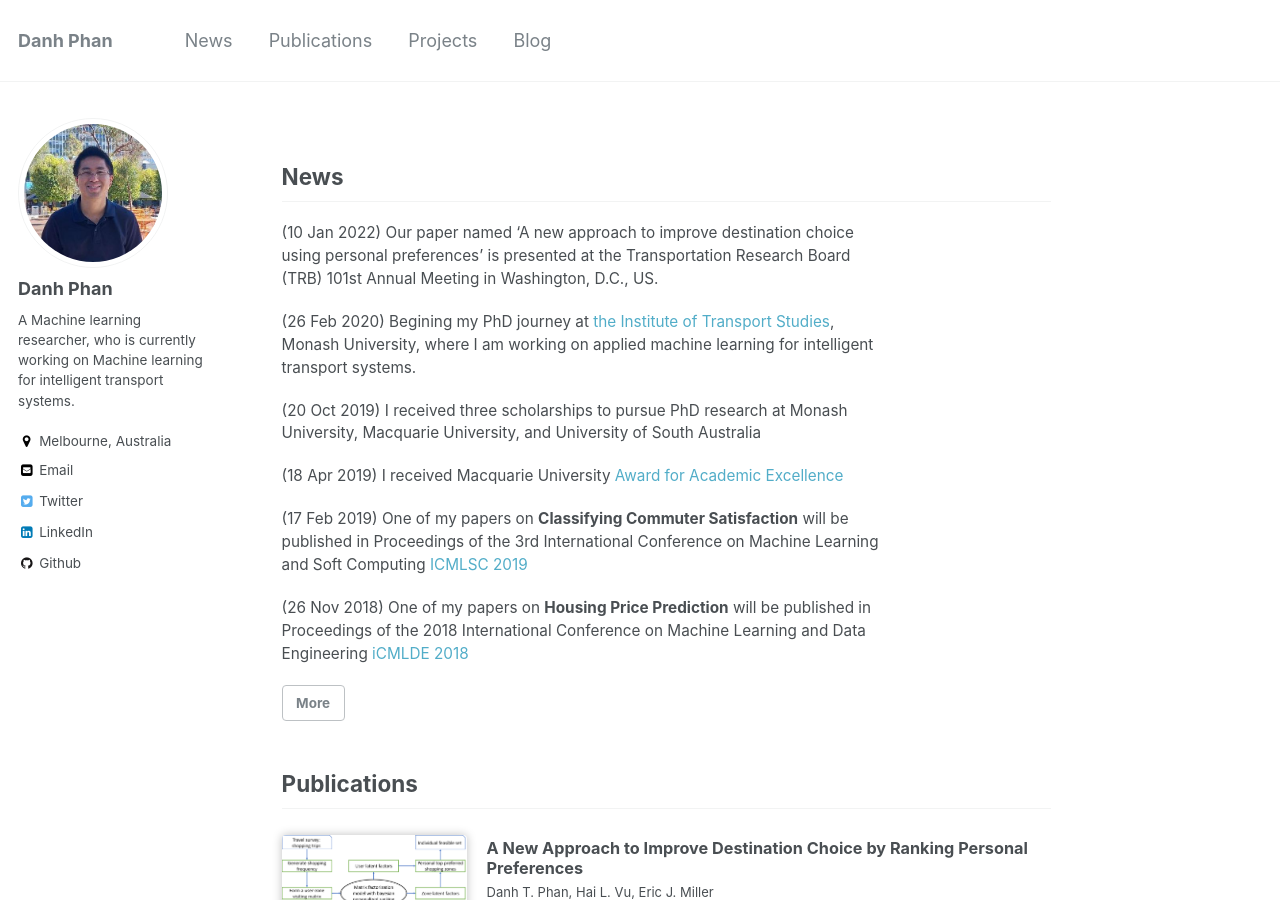
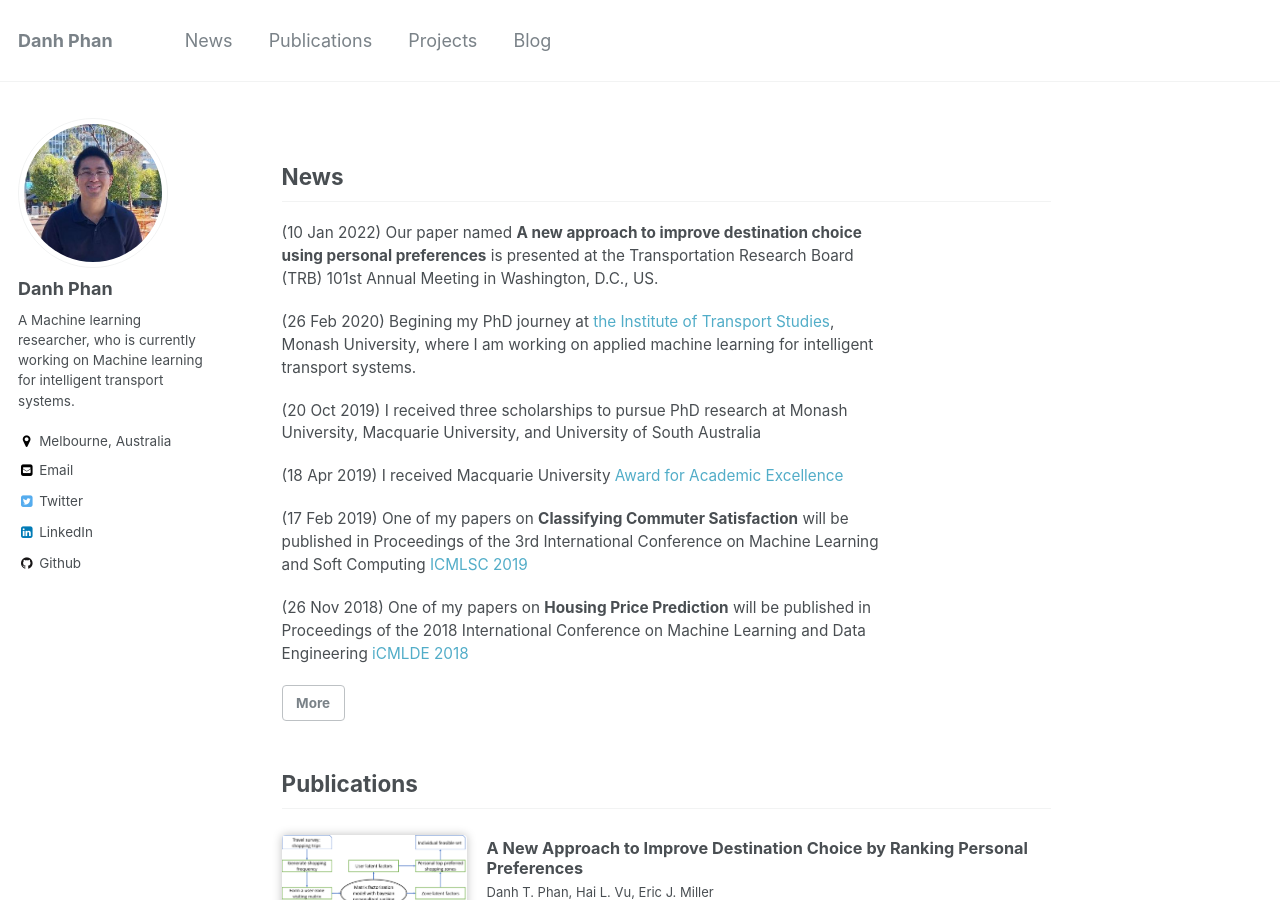
Before and after one commit to danhphan/danhphan.github.io.bak, a Jekyll site: the page built from index.html, in a window 1280 px wide and 900 px high. Built offline with Jekyll 4.4.1, drawn with Linux system fonts in a browser that asks for light colours; a script that is not in the unit is left out; the list of posts is cut into pages by our own code.

Commit message:
update news

```diff
--- a/_data/news.yml
+++ b/_data/news.yml
@@ -1,6 +1,6 @@
 # News on home page
 main:
-  - "(10 Jan 2022) Our paper named 'A new approach to improve destination choice using personal preferences' is presented at the Transportation Research Board (TRB) 101st Annual Meeting in Washington, D.C., US."
+  - "(10 Jan 2022) Our paper named **A new approach to improve destination choice using personal preferences** is presented at the Transportation Research Board (TRB) 101st Annual Meeting in Washington, D.C., US."
   - "(26 Feb 2020) Begining my PhD journey at [the Institute of Transport Studies](https://www.monash.edu/engineering/its), Monash University, where I am working on applied machine learning for intelligent transport systems."
   - "(20 Oct 2019) I received three scholarships to pursue PhD research at Monash University, Macquarie University, and University of South Australia"
   - "(18 Apr 2019) I received Macquarie University [Award for Academic Excellence](https://students.mq.edu.au/admin/scholarships-and-financial-support/high-achievers)"
@@ -8,7 +8,7 @@ main:
   - "(26 Nov 2018) One of my papers on **Housing Price Prediction** will be published in Proceedings of the 2018 International Conference on Machine Learning and Data Engineering [iCMLDE 2018](http://www.icmlde.net.au/Home.aspx)"
 
 all:
-  - "(10 Jan 2022) Our paper named 'A new approach to improve destination choice using personal preferences' is presented at the Transportation Research Board (TRB) 101st Annual Meeting in Washington, D.C., US."
+  - "(10 Jan 2022) Our paper named **A new approach to improve destination choice using personal preferences** is presented at the Transportation Research Board (TRB) 101st Annual Meeting in Washington, D.C., US."
   - "(26 Feb 2020) Begining my PhD journey at [the Institute of Transport Studies](https://www.monash.edu/engineering/its), Monash University, where I am working on applied machine learning for intelligent transport systems."
   - "(20 Oct 2019) I received three scholarships to pursue PhD research at Monash University, Macquarie University, and University of South Australia"
   - "(18 Apr 2019) I received Macquarie University [Award for Academic Excellence](https://students.mq.edu.au/admin/scholarships-and-financial-support/high-achievers)"
```
